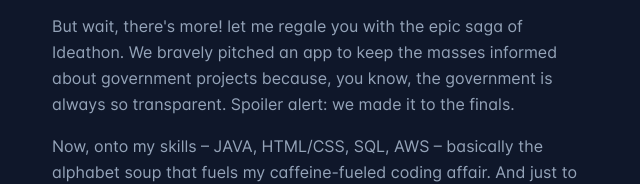
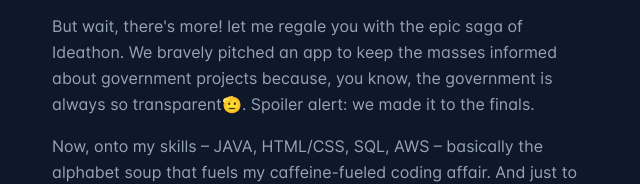
Before and after one commit to shamanthck/my-portfolio, a plain HTML site: page index.html in a window 1280 px wide. Shown: the part 280-464 px from the top of the page, 596-1236 px from the left. Drawn offline with Linux system fonts and the light colour scheme; a script that the page names is missing; files whose address does not match are found by name.

Commit message:
Update index.html

```diff
--- a/index.html
+++ b/index.html
@@ -153,7 +153,7 @@
                                         Hey stranger!👋, I'm Shamanth, a tech savvy wrapping up my final year in computer science at Malnad College. Cryptocurrency is my tech crush, and I'm on a endless pursuit to unravel its secrets. Wearing the prestigious hat of the technical head in our club, I'm the go-to guru for all things code and circuits. From fine-tuning our club website to herding cats—I mean, coordinating teams for events like our masterpiece, Enigma.
                                     </p>
                                     <p class="mb-4">
-                                        But wait, there's more! let me regale you with the epic saga of Ideathon. We bravely pitched an app to keep the masses informed about government projects because, you know, the government is always so transparent. Spoiler alert: we made it to the finals.
+                                        But wait, there's more! let me regale you with the epic saga of Ideathon. We bravely pitched an app to keep the masses informed about government projects because, you know, the government is always so transparent🫡. Spoiler alert: we made it to the finals.
                                     </p>
                                     <p class="mb-4">
                                         Now, onto my skills – JAVA, HTML/CSS, SQL, AWS – basically the alphabet soup that fuels my caffeine-fueled coding affair. And just to keep things interesting, I've flirted with ML and AI tools.
```
